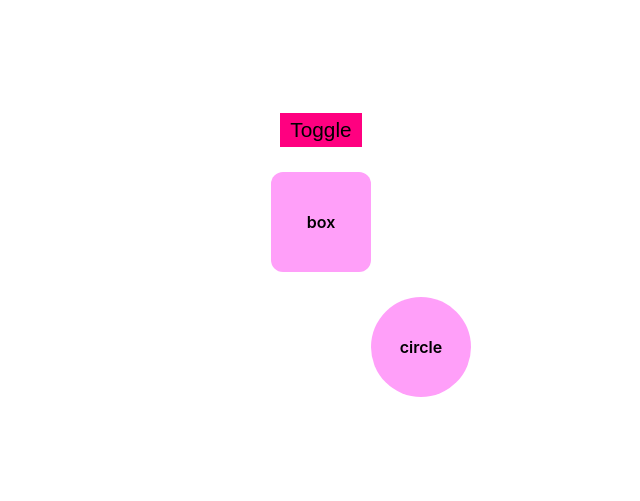
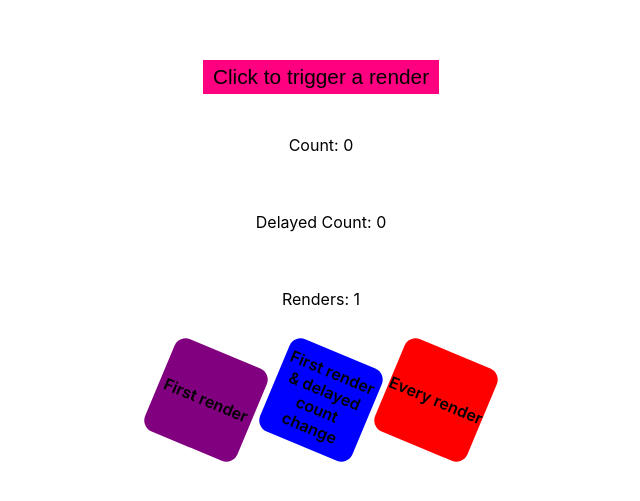
Before and after one commit to alissa1228/gsap-example, a React (Create React App) app: page / in a window 1280 px wide. Shown: the part 145-646 px from the top of the page, without its empty margins (319-959 px from the left). Built offline with nearby package versions, Linux system fonts and the light colour scheme.

Commit message:
#1 react에서 애니메이션 컨트롤링

```diff
--- a/src/App.css
+++ b/src/App.css
@@ -11,15 +11,34 @@
 .box {
   width: 100px;
   height: 100px;
-
-  border-radius: 12px;
   display: flex;
   align-items: center;
   justify-content: center;
   text-align: center;
-  background-color: #ff9ff9;
+  border-radius: 12px;
   font-weight: 600;
   color: #000;
+}
+
+.flex-row {
+  display: flex;
+  align-items: center;
+  justify-content: center;
+  text-align: center;
+  flex-direction: row;
+  gap : 15px;
+}
+
+.purple {
+  background-color: purple;
+}
+
+.blue {
+  background-color: blue;
+}
+
+.red {
+  background-color: red;
 }
 
 .circle {
--- a/src/App.js
+++ b/src/App.js
@@ -8,49 +8,51 @@ const Box =({children}) => {
   )
 };
 
-const Container = ({children}) => {
-  return(
-    <div><Box>Nested Box</Box></div>
-  )
-}
-
-function Circle({ children }) {
-  return <div className="circle">{children}</div>;
-}
 
 function App() {
-  const [reversed, setReversed] = useState(false);
+  const [count, setCount] = useState(0);
+  const [delayedCount, setDelayedCount] = useState(0);
   //select 용도
   const element = useRef();
   const q = gsap.utils.selector(element);
 
-  //ref에 있는 타임라인 저장하기
-  const tl = useRef();
-  console.log(tl);
-
+  //처음 렌더됐을 때만
   useEffect(()=>{
-    tl.current = gsap.timeline()
-    .to(q(".box"),{
-      rotate: 360
-    })
-    .to(q(".circle"),{
-      x:100
-    })
+    gsap.to(q(".box-1"), {rotation: "+=360"});
   },[]);
 
+  //맨 처음 랜더 + delayedCount 바뀔 때마다
   useEffect(()=>{
-    //토글(우리 타임라인에서의 방향)
-    tl.current.reversed(reversed);
-  },[reversed])
+    gsap.to(q(".box-2"), {rotation: '+=360'})
+  },[delayedCount]);
+
+  //렌더 될 때마다
+  useEffect(()=>{
+    gsap.to(q(".box-3"), { rotation: "+=360" });
+  });
+
+  useEffect(() => {
+    const timer = setTimeout(() => {
+      setDelayedCount(count);
+    }, 1000);
+
+    return () => clearTimeout(timer);
+  }, [count]);
 
 
   return (
     <div className="app" ref={element}>
       <div>
-        <button className="toggle" onClick={() => setReversed(!reversed)}>Toggle</button>
+        <button className="toggle" onClick={() => setCount(count + 1)}>Click to trigger a render</button>
       </div>
-      <Box>box</Box>
-      <Circle>circle</Circle>
+      <p>Count: {count}</p>
+      <p>Delayed Count: {delayedCount}</p>
+      <p>Renders: {1 + delayedCount + count}</p>
+      <div className="flex-row">
+        <div className="box box-1 purple">First render</div>
+        <div className="box box-2 blue">First render & delayed count change</div>
+        <div className="box box-3 red">Every render</div>
+      </div>
     </div>
   );
 }
```
